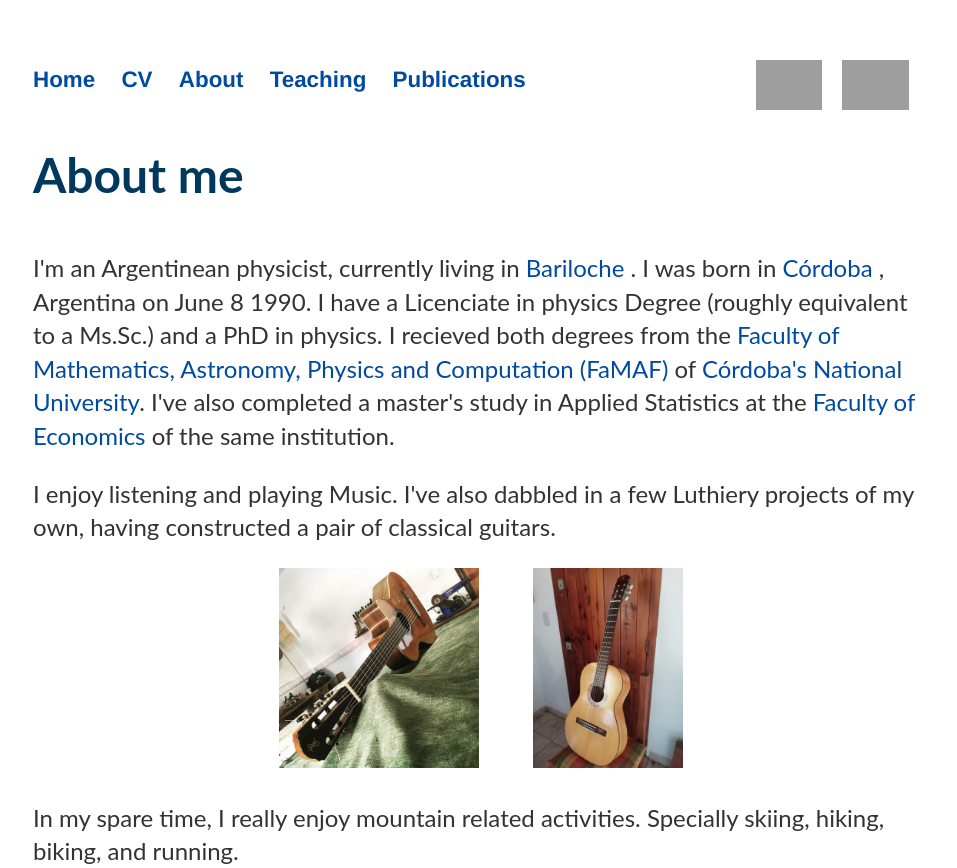
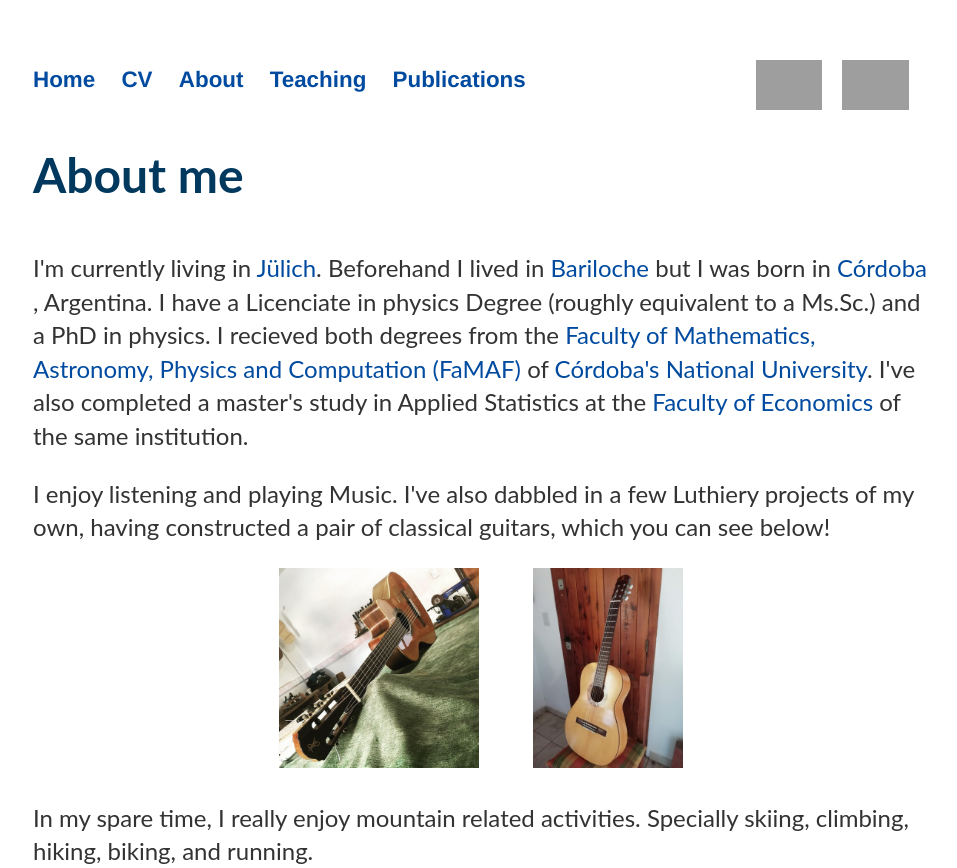
Before and after one commit to jorobledo/jorobledo.github.io, a Jekyll site: the page built from about/index.html, in a window 1280 px wide, cut to the strip 0-868 px from the top of the page. Shown: the whole strip, without its empty margins (159-1116 px from the left). Built offline with Jekyll 4.4.1, drawn with Linux system fonts in a browser that asks for light colours; some of the changed text lies outside the part shown; grey boxes are pictures that could not be loaded.

Commit message:
update about me

```diff
--- a/about/index.html
+++ b/about/index.html
@@ -5,8 +5,8 @@ layout: default
 
 <div>
   <h1> About me </h1>
-  <p> I'm an Argentinean physicist, currently living in <a href="https://en.wikipedia.org/wiki/Bariloche"> Bariloche </a>. I was born in
-    <a href="https://en.wikipedia.org/wiki/C%C3%B3rdoba,_Argentina"> Córdoba </a>, Argentina on June 8 1990.
+  <p> I'm currently living in <a href="https://es.wikipedia.org/wiki/J%C3%BClich">Jülich</a>. Beforehand I lived in <a href="https://en.wikipedia.org/wiki/Bariloche"> Bariloche </a> but I was born in
+    <a href="https://en.wikipedia.org/wiki/C%C3%B3rdoba,_Argentina"> Córdoba </a>, Argentina.
     I have a Licenciate in physics Degree (roughly equivalent to a Ms.Sc.)
     and a PhD in physics. I recieved both degrees from the <a href="https://www.famaf.unc.edu.ar/"> Faculty of Mathematics, Astronomy, Physics and Computation (FaMAF)</a>
     of <a href="https://www.unc.edu.ar/">Córdoba's National University</a>. I've also completed a master's study
@@ -14,7 +14,7 @@ layout: default
     <a href="https://www.eco.unc.edu.ar/">Faculty of Economics</a> of the same institution.
   </p>
 
-  <p> I enjoy listening and playing Music. I've also dabbled in a few Luthiery projects of my own, having constructed a pair of classical guitars.</p>
+  <p> I enjoy listening and playing Music. I've also dabbled in a few Luthiery projects of my own, having constructed a pair of classical guitars, which you can see below!</p>
 
   <div>
     <center>
@@ -23,11 +23,13 @@ layout: default
     </center>
   </div>
 
-  <p> In my spare time, I really enjoy mountain related activities. Specially skiing, hiking, biking, and running. </p>
+  <p> In my spare time, I really enjoy mountain related activities. Specially skiing, climbing, hiking, biking, and running. </p>
 
   <center>
     <img src="mountain.jpg" width=600>
   </center>
 
-  <p> For info. on my CV, click<a href="../cv">here.</a> </p>
+  <p> If you are interested in my scientific research, then head over to my <a href="../cv">CV.</a>
+     I've studied X-Ray and Neutron interaction with matter (my phycisist side) and a lot of statistics and machine learning (my computer scientist side).
+    Still don't decide which is the dark side though &#128516 .  </p>
 </div>
```
